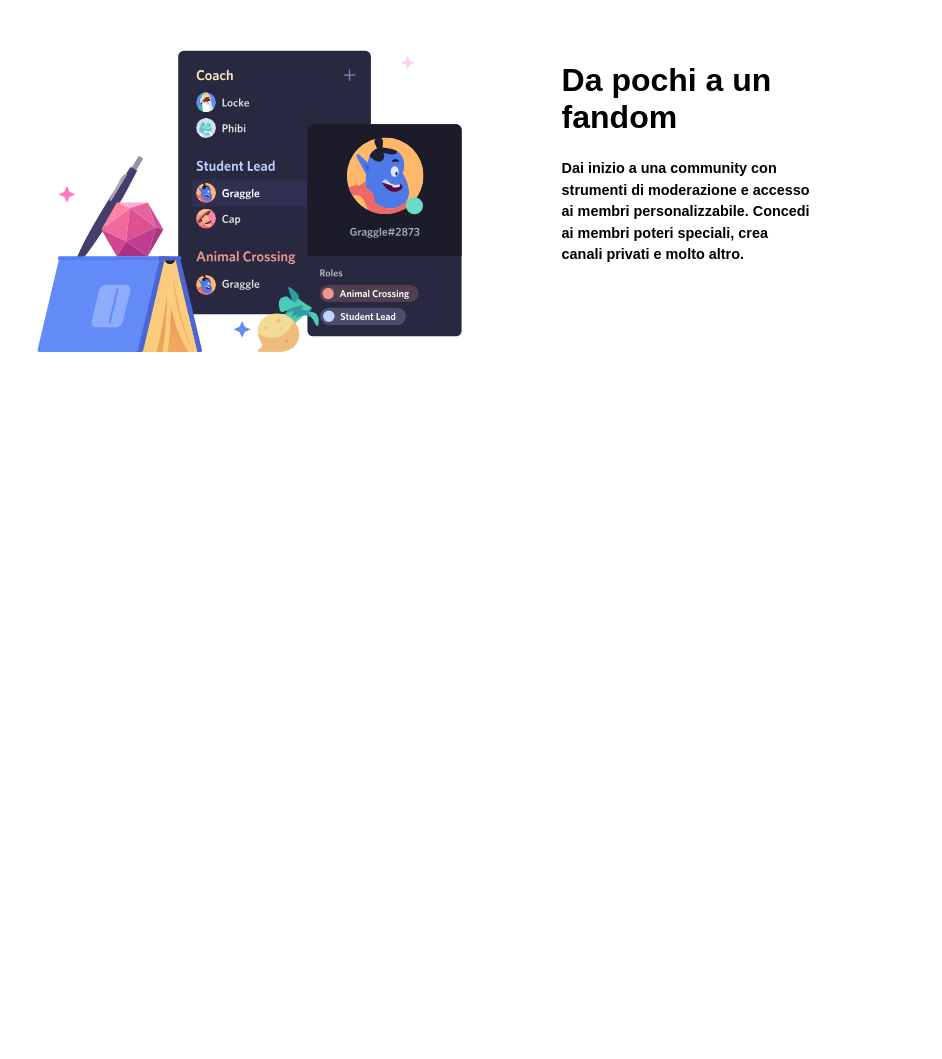
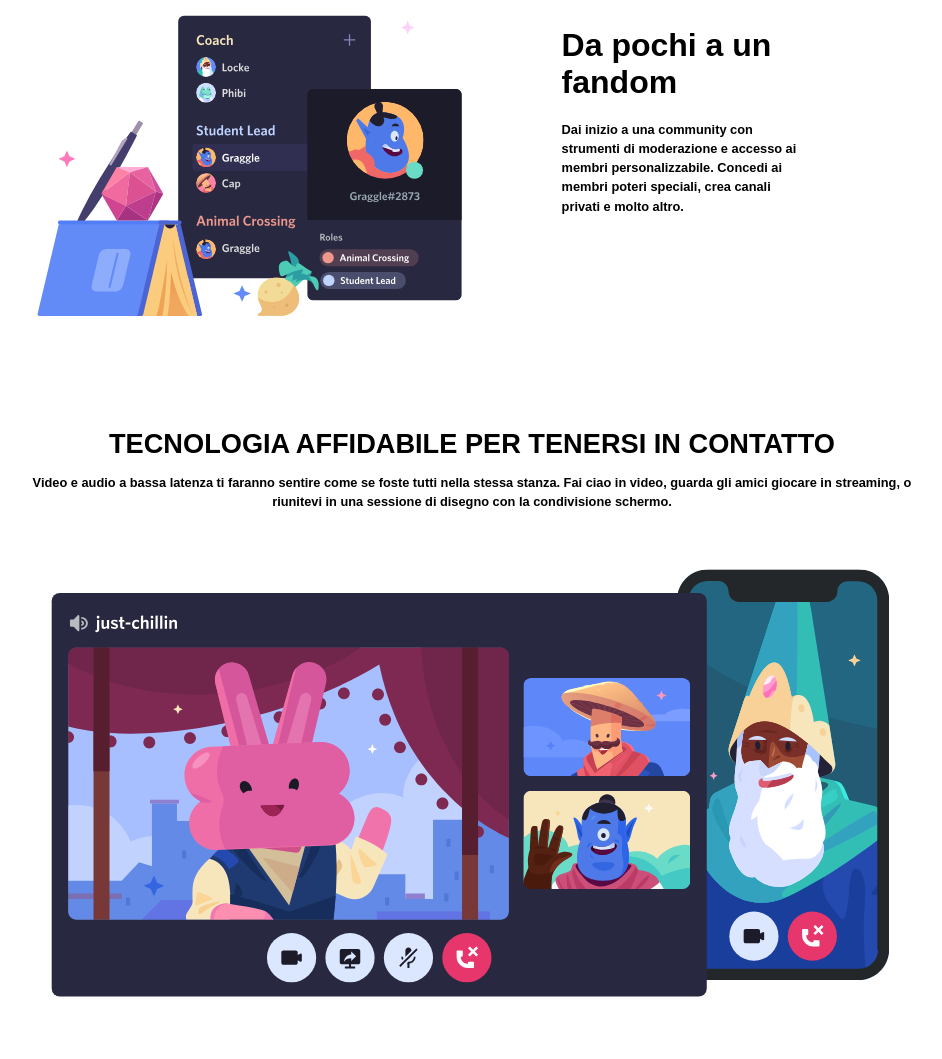
Before and after one commit to filauro1989/htmlcss-discord, a plain HTML site: page index.html in a window 1280 px wide. Shown: the part 1319-2378 px from the top of the page, without its empty margins (168-1110 px from the left). Before the commit the page ends 1719 px from the top, so only its background shows below. Drawn offline with Linux system fonts and the light colour scheme.

Commit message:
last row

```diff
--- a/css/style.css
+++ b/css/style.css
@@ -21,6 +21,11 @@ html {
     border-radius: 22px;
     background-color: white;
     color: black;
+}
+p {
+    font-size: 0.8em;
+    line-height: 1.5em;
+    font-weight: bold;
 }
 /* jumbotron */
 .jumbotron {
@@ -129,10 +134,21 @@ main {
 .main-row-content h1,
 .main-row-content p {
     width: 70%;
-    font-weight: bold;
 }
 .main-row-content p {
-    font-size: 0.9em;
     margin-top: 1.5em;
-    line-height: 1.5em;
 }
+.last-row {
+    width: 100%;
+    text-align: center;
+    margin-top: 4em;
+}
+.last-row img {
+    width: 100%;
+}
+.last-row h1 {
+    font-size: 1.7em;
+}
+.last-row p {
+    margin-top: 1em;
+}
--- a/index.html
+++ b/index.html
@@ -100,7 +100,11 @@
 
         </div>
 
-
+        <div class="last-row">
+            <h1>TECNOLOGIA AFFIDABILE PER TENERSI IN CONTATTO</h1>
+            <p>Video e audio a bassa latenza ti faranno sentire come se foste tutti nella stessa stanza. Fai ciao in video, guarda gli amici giocare in streaming, o riunitevi in una sessione di disegno con la condivisione schermo.</p>
+            <img src="img/item4-big.svg" alt="">
+        </div>
 
     </main>
 </body>
```
